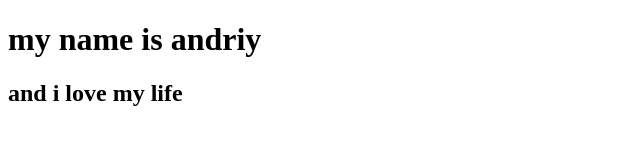
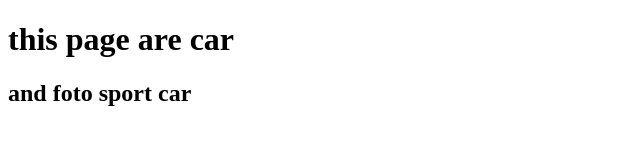
Before and after one commit to andriy255/new-prog, a plain HTML site: page index.html in a window 1280 px wide. Shown: the whole page, without its empty margins (0-640 px from the left). Drawn offline with Linux system fonts and the light colour scheme.

Commit message:
add page car

```diff
--- a/index.html
+++ b/index.html
@@ -2,12 +2,12 @@
 <html lang="en">
 <head>
     <meta charset="UTF-8">
-    <title>new life</title>
+    <title>new page</title>
 </head>
 <body>
 
-<h1>my name is andriy</h1>
-<h2> and i love my life</h2>
+<h1>this page are car</h1>
+<h2>and foto sport car</h2>
 
 </body>
 </html>
```
